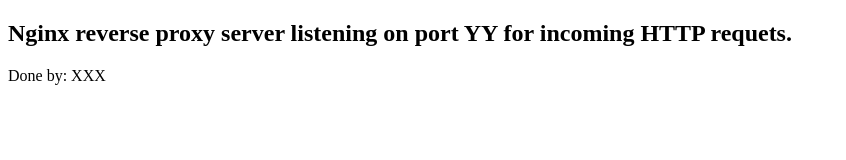
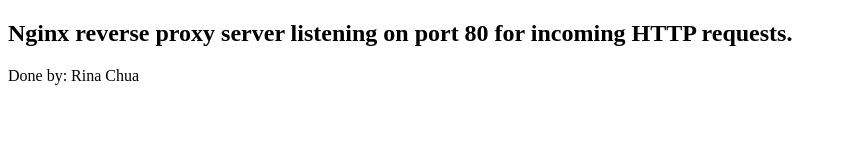
Before and after one commit to rinachua/Task1A, a plain HTML site: page nginx-sample/index.html in a window 1280 px wide. Shown: the whole page, without its empty margins (0-846 px from the left). Drawn offline with Linux system fonts and the light colour scheme.

Commit message:
[Task 1.2] Dockerise nginx to serve index.html

```diff
--- a/nginx-sample/index.html
+++ b/nginx-sample/index.html
@@ -6,8 +6,8 @@
 </head>
 <body>
     <!-- TODO: Replace port number -->
-    <h2>Nginx reverse proxy server listening on port YY for incoming HTTP requets.</h2>
+    <h2>Nginx reverse proxy server listening on port 80 for incoming HTTP requests.</h2>
     <!-- TODO: Insert Name here -->
-    <p1>Done by: XXX </p1>
+    <p1>Done by: Rina Chua</p1>
 </body>
 </html>
```
Also changed, not shown: 1 other file.
